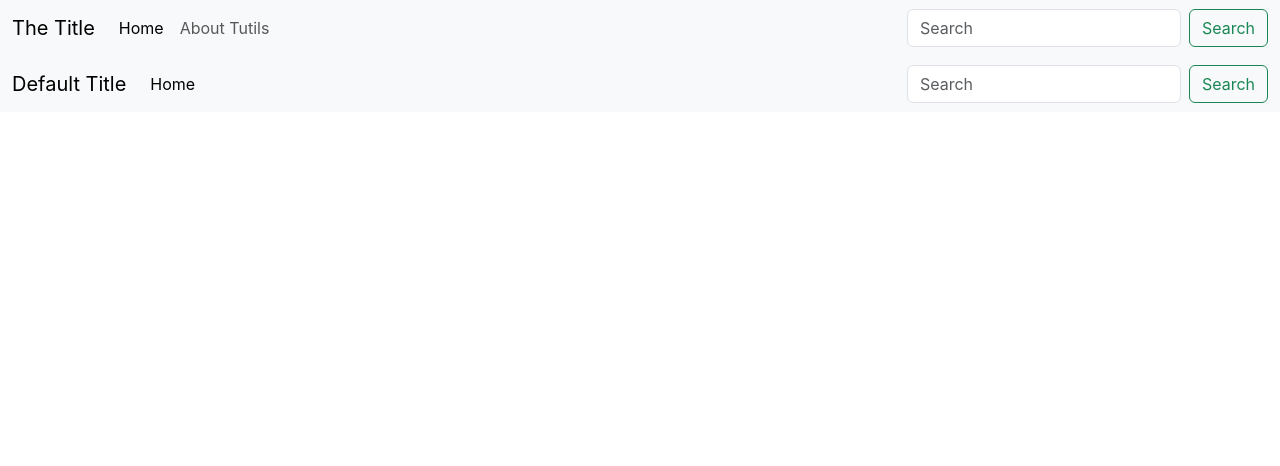
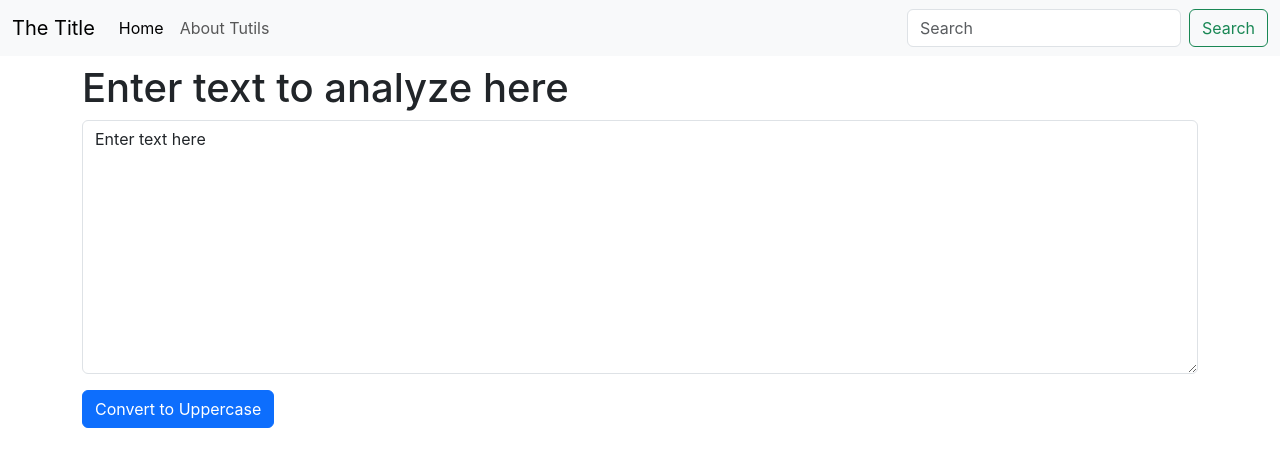
Before and after one commit to murdochroy2/textutils2, a React (Create React App) app: page / in a window 1280 px wide. Shown: the top 466 px of the page. Built offline with nearby package versions, Linux system fonts and the light colour scheme.

Commit message:
Convert to uppercase

```diff
--- a/src/App.js
+++ b/src/App.js
@@ -1,13 +1,16 @@
 import logo from "./logo.svg";
 import "./App.css";
 import Navbar from "./components/Navbar";
+import TextForm from "./components/TextForm";
 
 function App() {
   let name = "Rohi";
   return (
     <>
       <Navbar title={"The Title"} aboutText="About Tutils"/>
-      <Navbar/>
+      <div className="container my-2">
+        <TextForm heading="Enter text to analyze here"/>
+      </div>
     </>
   );
 }
--- /dev/null
+++ b/src/components/TextForm.js
@@ -0,0 +1,35 @@
+import React, { useState } from "react";
+
+function TextForm(props) {
+  const [text, setText] = useState("Enter text here");
+  // setText("hello world!");
+  const onUpHandler = () => {
+    // console.log("Up clicked");
+    let upperText = text.toUpperCase();
+    setText(upperText)
+  };
+  const onChangeHandler = (event) => {
+    // console.log(event.target.value);
+    let textValue = event.target.value;
+    setText(textValue);
+  };
+  return (
+    <div>
+      <div className="mb-3">
+        <h1>{props.heading}</h1>
+        <textarea
+          className="form-control"
+          id="exampleFormControlTextarea1"
+          rows="10"
+          value={text}
+          onChange={onChangeHandler}
+        ></textarea>
+      </div>
+      <button className="btn btn-primary" onClick={onUpHandler}>
+        Convert to Uppercase
+      </button>
+    </div>
+  );
+}
+
+export default TextForm;
```
